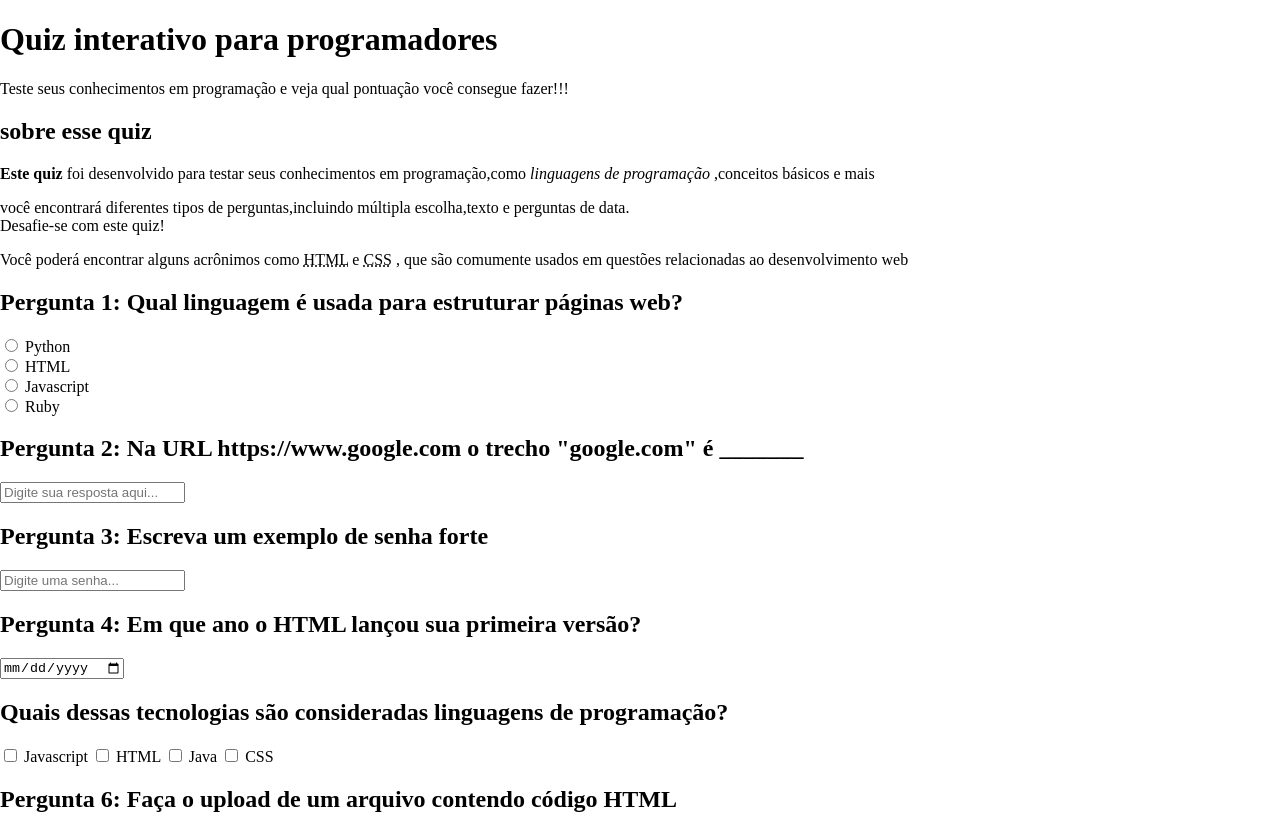
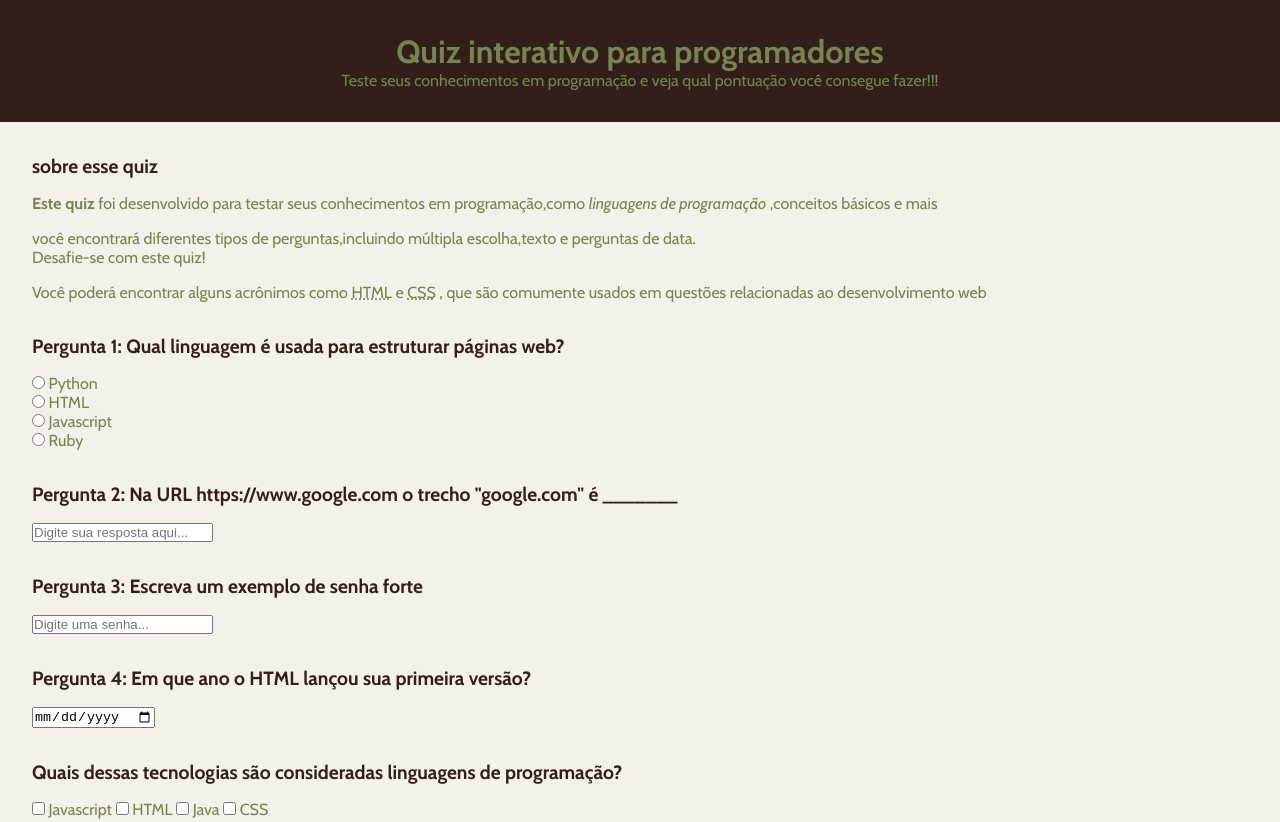
Before and after one commit to AliceLavinia/Quiz-Para-Programadores, a plain HTML site: page index.html in a window 1280 px wide. Shown: the top 822 px of the page. Drawn offline with nearby package versions, Linux system fonts and the light colour scheme.

Commit message:
Update style.css

```diff
--- a/style.css
+++ b/style.css
@@ -1,4 +1,42 @@
+@import url('https://fonts.googleapis.com/css2?family=Cabin:ital,wght@0,400..700;1,400..700&display=swap');
+
+*{
+    margin: 0;
+    padding: 0;
+    box-sizing: border-box;
+}
+
 body{
-    margin:0;
-    padding: 0;
+   background-color: #f4f0ea;
+   color: #798252;
+   font-family: "Cabin", sans-serif;
+   font-weight: 400;
 }
+
+header {
+    padding: 2rem;
+    background-color: #331f19;
+    text-align: center;
+}
+
+main {
+    padding: 2rem;
+    display: flex;
+    flex-direction: column;
+    gap: 2rem;
+}
+
+section {
+    display: flex;
+    flex-direction: column;
+    gap: 1rem;
+}
+
+h2 {
+    color: #331f19;
+    font-size: 1.2rem;
+}
+
+input [type="radio"],input [type="checkbox"] {
+    accent-color: #ccd595;
+}
```
